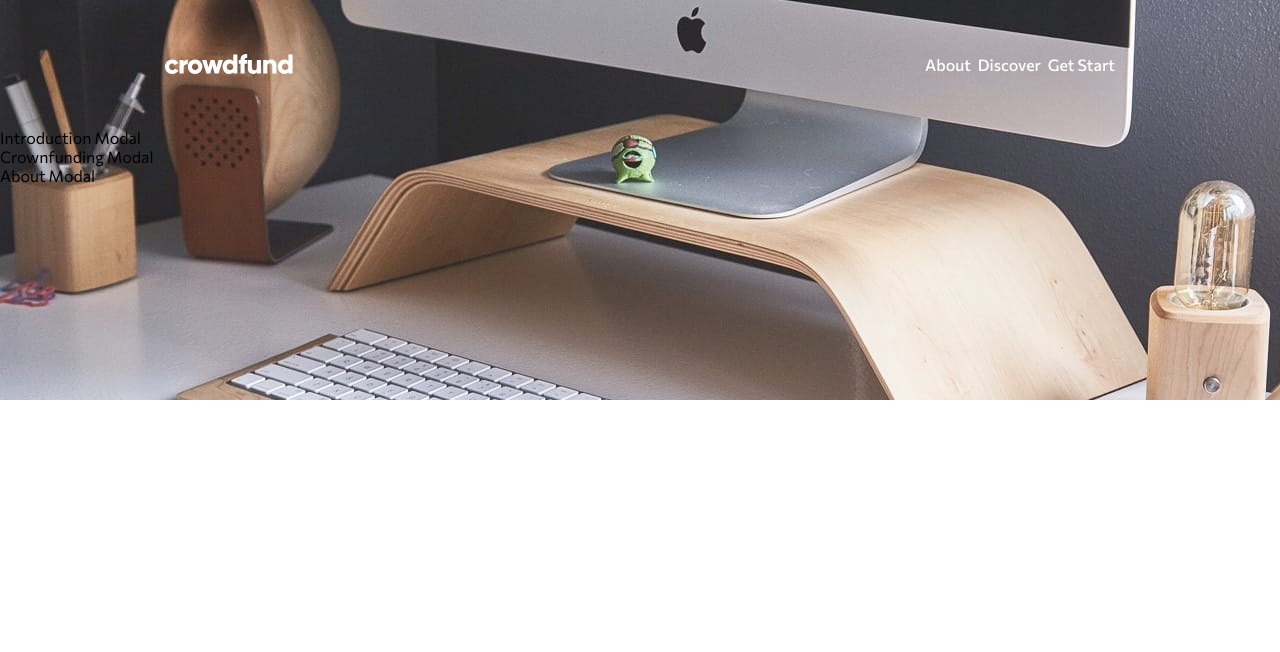
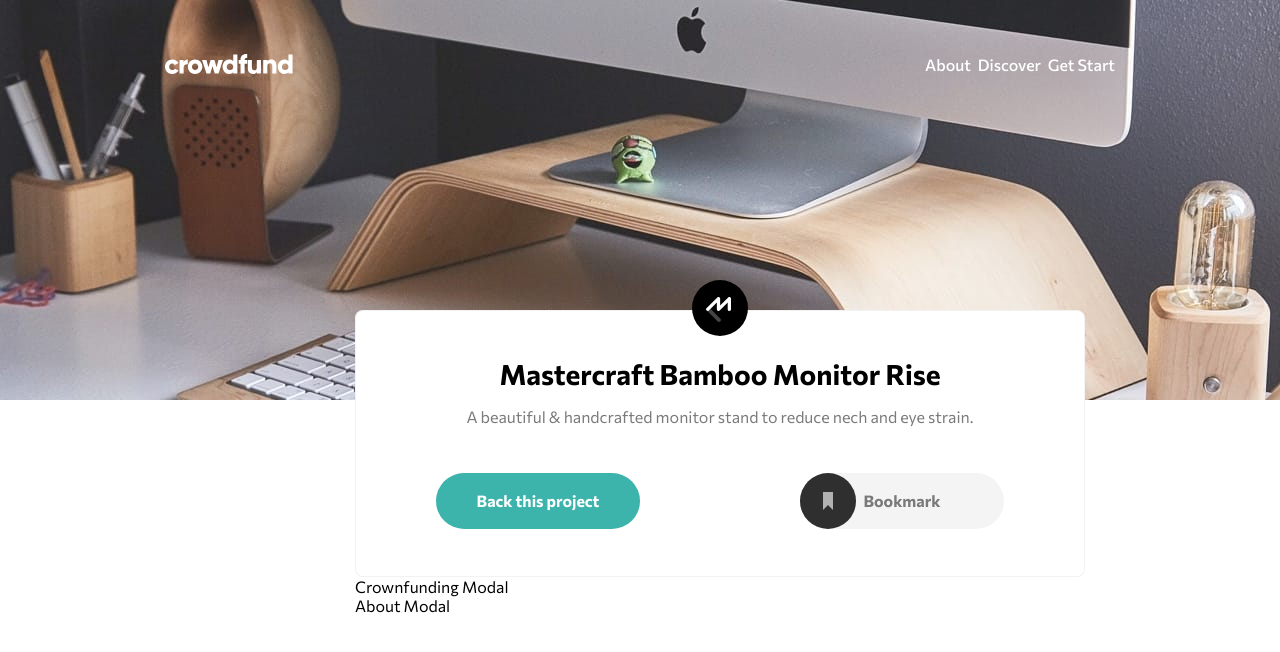
Before and after one commit to magali-gs/crowdfunding-product-page, a React (Create React App) app: page / in a window 1280 px wide. Shown: the top 652 px of the page. Built offline with nearby package versions, Linux system fonts and the light colour scheme.

Commit message:
added intro-modal and buttoms

```diff
--- a/src/App.js
+++ b/src/App.js
@@ -1,4 +1,4 @@
-import Homepage from "./homepage.component";
+import Homepage from "./pages/homepage.component";
 import "./App.css";
 
 function App() {
--- /dev/null
+++ b/src/components/custom-buttom/custom-buttom.component.jsx
@@ -0,0 +1,7 @@
+import "./custom-buttom.styles.scss";
+
+const CustomButtom = ({ children, ...props }) => (
+	<button {...props}>{children}</button>
+);
+
+export default CustomButtom;
--- /dev/null
+++ b/src/components/custom-buttom/custom-buttom.styles.scss
@@ -0,0 +1,30 @@
+button {
+	position: relative;
+	width: 204px;
+	height: 56px;
+	background-color: #3cb3ab;
+	border: none;
+	border-radius: 33.5px;
+	color: #fff;
+	font-weight: bold;
+	line-height: 20px;
+	cursor: pointer;
+	&:active {
+		background-color: #147a73;
+	}
+	&.bookmark {
+		background-color: rgba(47, 47, 47, 0.05);
+		color: #7a7a7a;
+		span.icon {
+			position: absolute;
+			left: 0;
+			top: 0;
+			background: url(../../assets/icon-bookmark.svg) no-repeat;
+			width: 56px;
+			height: 56px;
+		}
+		&:active > span.icon > g > circle {
+			fill: #707070;
+		}
+	}
+}
--- a/src/header/header.component.jsx
+++ b/src/components/header/header.component.jsx
@@ -1,5 +1,5 @@
 import React from "react";
-import { ReactComponent as Logo } from "../assets/logo.svg";
+import { ReactComponent as Logo } from "../../assets/logo.svg";
 
 import "./header.styles.scss";
 
--- /dev/null
+++ b/src/components/intro-modal/intro-modal.component.jsx
@@ -0,0 +1,24 @@
+import { ReactComponent as LogoMasterCraft } from "../../assets/logo-mastercraft.svg";
+import CustomButtom from "../custom-buttom/custom-buttom.component";
+import "./intro-modal.styles.scss";
+
+const IntroModal = () => (
+	<div className="intro-modal">
+		<LogoMasterCraft className="logo" />
+		<div className="inner-container">
+			<div className="content">
+				<h2>Mastercraft Bamboo Monitor Rise</h2>
+				<p>
+					A beautiful & handcrafted monitor stand to reduce nech and
+					eye strain.
+				</p>
+			</div>
+			<div className="buttoms">
+				<CustomButtom>Back this project</CustomButtom>
+				<CustomButtom className='bookmark'><span className='icon'></span>Bookmark</CustomButtom>
+			</div>
+		</div>
+	</div>
+);
+
+export default IntroModal;
--- /dev/null
+++ b/src/components/intro-modal/intro-modal.styles.scss
@@ -0,0 +1,43 @@
+.intro-modal {
+	width: 730px;
+	height: 297px;
+	display: grid;
+	grid-template-rows: 10% 1fr;
+	grid-template-columns: auto;
+	justify-items: center;
+	.logo {
+		z-index: 1;
+	}
+	.inner-container {
+		width: 100%;
+		background-color: #fff;
+		border: 1px solid rgba(0, 0, 0, 0.0497193);
+		border-radius: 8px;
+		display: flex;
+		flex-direction: column;
+		align-items: center;
+		justify-content: space-evenly;
+		.content {
+			display: flex;
+			flex-direction: column;
+			justify-content: center;
+			align-items: center;
+			gap: 15px;
+			h2 {
+				font-size: 28px;
+				font-weight: 700;
+				line-height: 34.24px;
+			}
+			p {
+				line-height: 20px;
+				color: #7a7a7a;
+			}
+		}
+	}
+	.buttoms {
+		width: 100%;
+		display: flex;
+		justify-content: space-around;
+		align-items: center;
+	}
+}
--- a/src/homepage.component.jsx
+++ /dev/null
@@ -1,19 +0,0 @@
-import React from "react";
-import Header from "./header/header.component";
-import hero from "./assets/image-hero-desktop.jpg";
-
-import "./homepage.styles.scss";
-
-const Homepage = () => (
-	<div className="homepage">
-		<Header />
-		<div className="hero">
-			<img src={hero} alt="Hero" />
-		</div>
-		<div className="intro-modal">Introduction Modal</div>
-		<div className="crownfunding-modal">Crownfunding Modal</div>
-		<div className="about-modal">About Modal</div>
-	</div>
-);
-
-export default Homepage;
--- a/src/homepage.styles.scss
+++ /dev/null
@@ -1,6 +0,0 @@
-.hero {
-	position: absolute;
-	top: 0;
-	left: 0;
-	z-index: -1;
-}
--- /dev/null
+++ b/src/pages/homepage.component.jsx
@@ -0,0 +1,22 @@
+import React from "react";
+import Header from "../components/header/header.component";
+import IntroModal from "../components/intro-modal/intro-modal.component";
+import hero from "../assets/image-hero-desktop.jpg";
+
+import "./homepage.styles.scss";
+
+const Homepage = () => (
+	<div className="homepage">
+		<Header />
+		<div className="hero">
+			<img src={hero} alt="Hero" />
+		</div>
+		<div className="content-container">
+			<IntroModal />
+			<div className="crownfunding-modal">Crownfunding Modal</div>
+			<div className="about-modal">About Modal</div>
+		</div>
+	</div>
+);
+
+export default Homepage;
--- /dev/null
+++ b/src/pages/homepage.styles.scss
@@ -0,0 +1,15 @@
+.homepage {
+	.hero {
+		position: absolute;
+		top: 0;
+		left: 0;
+		z-index: -1;
+	}
+	.content-container {
+		position: absolute;
+		top: 280px;
+		left: 355px;
+		display: flex;
+		flex-direction: column;
+	}
+}
```
Also changed, not shown: src/assets/icon-bookmark.svg (added), src/assets/logo-mastercraft.svg (added), src/components/header/header.styles.scss (renamed from src/header/header.styles.scss).
